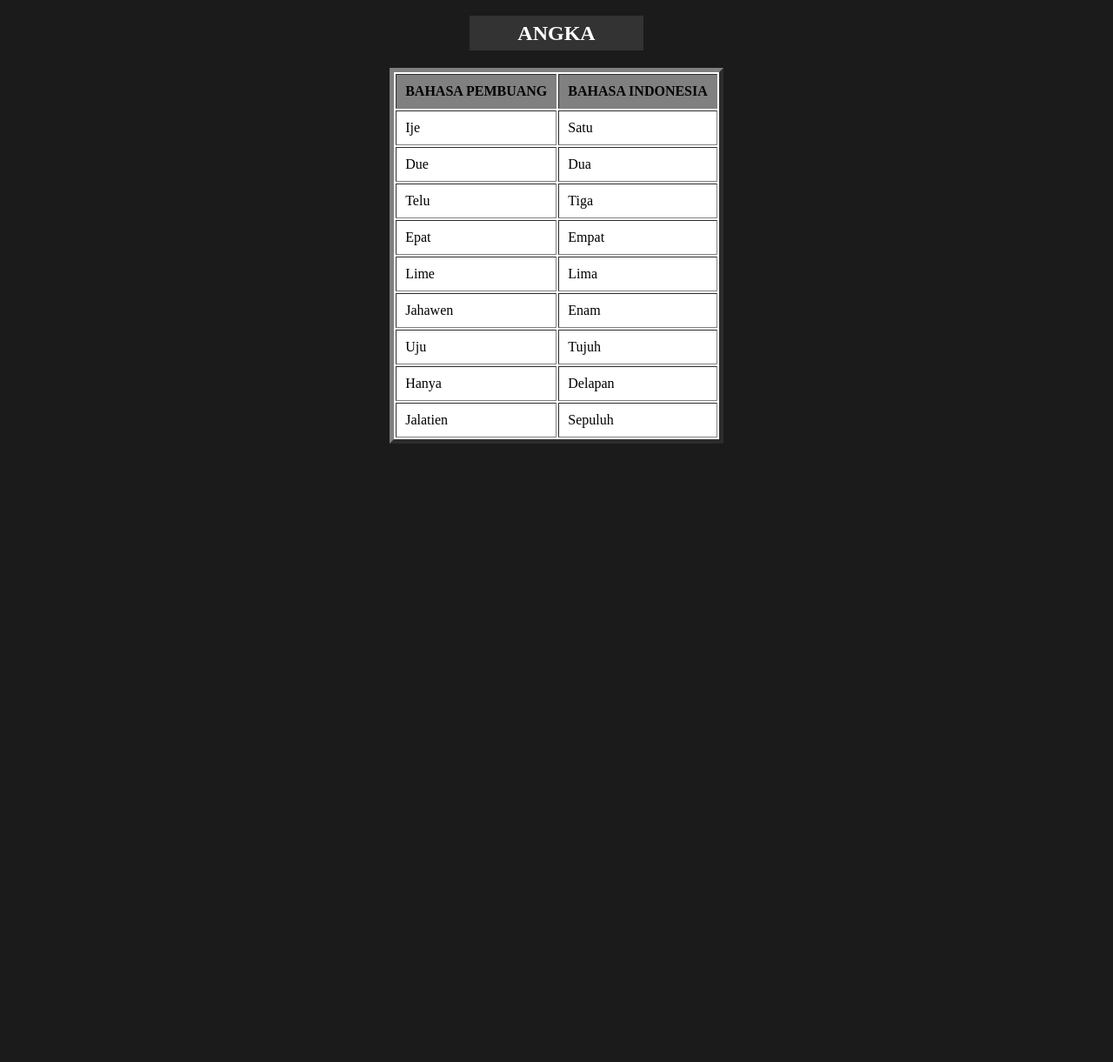
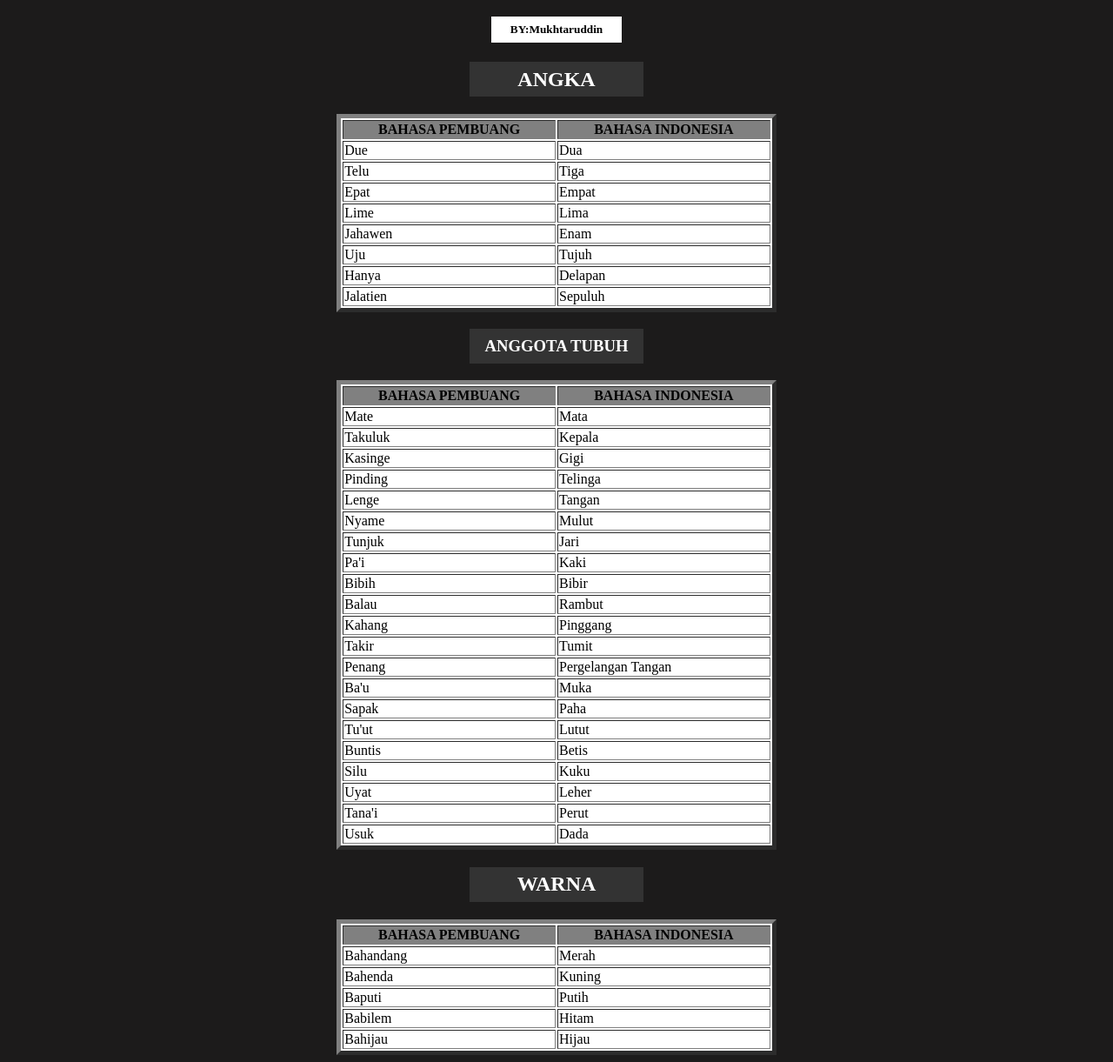
Before and after one commit to BelajarBahasaPembuangHulu/BelajarBahasaPembuangHulu.github.io, a plain HTML site: page index.html in a window 1280 px wide. Shown: the part 131-1352 px from the top of the page at 87% size. Before the commit the page ends 800 px from the top, so only its background shows below. Drawn offline with Linux system fonts and the light colour scheme.

Commit message:
BELAJARBAHASAPEMBUANGHULU.GITHUB.IO

```diff
--- a/index.html
+++ b/index.html
@@ -5,23 +5,19 @@
     </head>
     <body>
         <h1> BELAJAR BAHASA PEMBUANG HULU </h1>
+        <h5>BY:Mukhtaruddin</h5>
     </body>
-    <body class="3">
-        <h2> ANGKA</h2>
+    <body class="2">
+        <center><h2>ANGKA</h2>
+        </center>
     </body>
     <body>
-        <table border="5" align="center" cellpadding="10"
+        <table border="5" align="center" width="40%"
             <thead>
-                <tr>
-                    <th bgcolor="grey" rowspan="2">BAHASA PEMBUANG</th>
-                    <th bgcolor="grey" rowspan="2">BAHASA INDONESIA</th>
-                </tr>
+                    <th width="50%" bgcolor="grey" rowspan="2">BAHASA PEMBUANG</th>
+                    <th width="50%" bgcolor="grey" rowspan="2">BAHASA INDONESIA</th>
             </thead>
             <tbody>
-                <tr>
-                    <td>Ije</td>
-                    <td>Satu</td>
-                </tr>
                 <tr>
                     <td>Due</td>
                     <td>Dua</td>
@@ -57,4 +53,135 @@
             </tbody>
         </table>
     </body>
+    <body class="3">
+        <center><h3>ANGGOTA TUBUH</h3>
+        </center>
+    </body>
+    <body>
+        <table border="5" align="center" width="40%"
+            <thead>
+                    <th width="50%" bgcolor="grey" rowspan="2">BAHASA PEMBUANG</th>
+                    <th width="50%" bgcolor="grey" rowspan="2">BAHASA INDONESIA</th>
+            </thead>
+            <tbody>
+                <tr>
+                    <td>Mate</td>
+                    <td>Mata</td>
+                </tr>
+                <tr>
+                    <td>Takuluk</td>
+                    <td>Kepala</td>
+                </tr>
+                <tr>
+                    <td>Kasinge</td>
+                    <td>Gigi</td>
+                </tr>
+                <tr>
+                    <td>Pinding</td>
+                    <td>Telinga</td>
+                </tr>
+                <tr>
+                    <td>Lenge</td>
+                    <td>Tangan</td>
+                </tr>
+                <tr>
+                    <td>Nyame</td>
+                    <td>Mulut</td>
+                </tr>
+                <tr>
+                    <td>Tunjuk</td>
+                    <td>Jari</td>
+                </tr>
+                <tr>
+                    <td>Pa'i</td>
+                    <td>Kaki</td>
+                </tr>
+                <tr>
+                    <td>Bibih</td>
+                    <td>Bibir</td>
+                </tr>
+                <tr>
+                    <td>Balau</td>
+                    <td>Rambut</td>
+                </tr>
+                <tr>
+                    <td>Kahang</td>
+                    <td>Pinggang</td>
+                </tr>
+                <tr>
+                    <td>Takir</td>
+                    <td>Tumit</td>
+                </tr>
+                <tr>
+                    <td>Penang</td>
+                    <td>Pergelangan Tangan</td>
+                </tr>
+                <tr>
+                    <td>Ba'u</td>
+                    <td>Muka</td>
+                </tr>
+                <tr>
+                    <td>Sapak</td>
+                    <td>Paha</td>
+                </tr>
+                <tr>
+                    <td>Tu'ut</td>
+                    <td>Lutut</td>
+                </tr>
+                <tr>
+                    <td>Buntis</td>
+                    <td>Betis</td>
+                </tr>
+                <tr>
+                    <td>Silu</td>
+                    <td>Kuku</td>
+                </tr><tr>
+                    <td>Uyat</td>
+                    <td>Leher</td>
+                </tr>
+                <tr>
+                    <td>Tana'i</td>
+                    <td>Perut</td>
+                </tr>
+                <tr>
+                    <td>Usuk</td>
+                    <td>Dada</td>
+                </tr>
+            </tbody>
+        </table>
+    </body>
+    <body class="3">
+        <center><h2>WARNA</h2>
+        </center>
+    </body>
+    <body>
+        <table border="5" align="center" width="40%"
+            <thead>
+                    <th width="50%" bgcolor="grey" rowspan="2">BAHASA PEMBUANG</th>
+                    <th width="50%" bgcolor="grey" rowspan="2">BAHASA INDONESIA</th>
+            </thead>
+            <tbody>
+                <tr>
+                    <td>Bahandang</td>
+                    <td>Merah</td>
+                </tr>
+                <tr>
+                    <td>Bahenda</td>
+                    <td>Kuning</td>
+                </tr>
+                <tr>
+                    <td>Baputi</td>
+                    <td>Putih</td>
+                </tr>
+                <tr>
+                    <td>Babilem</td>
+                    <td>Hitam</td>
+                </tr>
+                <tr>
+                    <td>Bahijau</td>
+                    <td>Hijau</td>
+                </tr>
+            </tbody>
+        </table>
+    </body>
 </html>
--- a/style.css
+++ b/style.css
@@ -26,3 +26,23 @@ h2 {
     align-items: center;
     justify-self: center;
 }
+h3{
+    display: flex;
+    justify-content: center;
+    color: white;
+    background-color: #333;
+    width: 200px;
+    height: 40px;
+    align-items: center;
+    justify-self: center;
+}
+h5{
+    display: flex;
+    justify-content: center;
+    color: rgb(0, 0, 0);
+    background-color: #ffffff;
+    width: 150px;
+    height: 30px;
+    align-items: center;
+    justify-self: center;
+}
```
